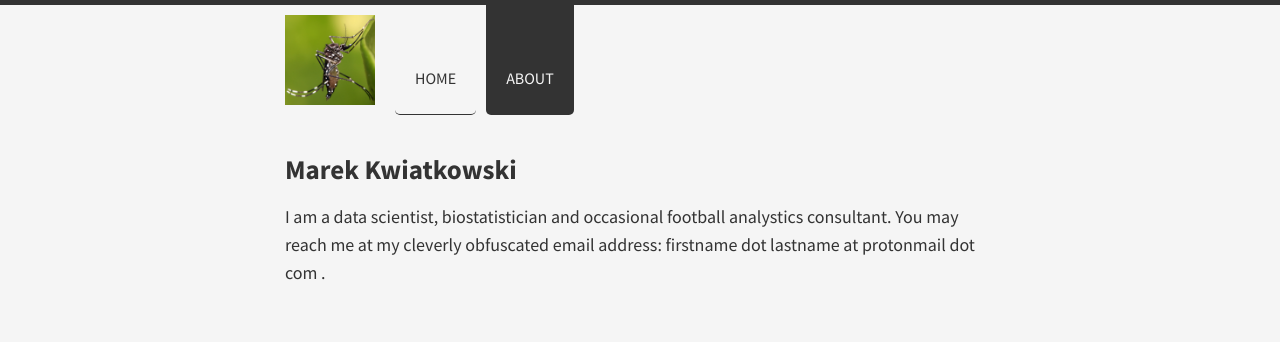
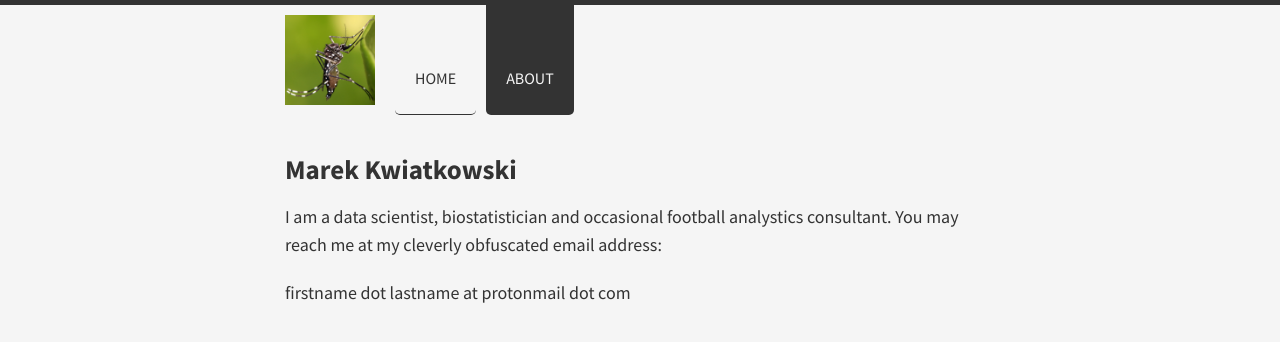
Before and after one commit to huffyhenry/huffyhenry.github.io, a Jekyll site: the page built from about/index.md, in a window 1280 px wide. Shown: the top 342 px of the page. Built offline with Jekyll 4.4.1, drawn with Linux system fonts in a browser that asks for light colours.

Commit message:
Put email in a new line

```diff
--- a/about/index.md
+++ b/about/index.md
@@ -5,4 +5,5 @@ title: Marek Kwiatkowski
 
 I am a data scientist, biostatistician and occasional football analystics
 consultant. You may reach me at my cleverly obfuscated email address:
-firstname dot lastname at protonmail dot com .
+
+firstname dot lastname at protonmail dot com
```
